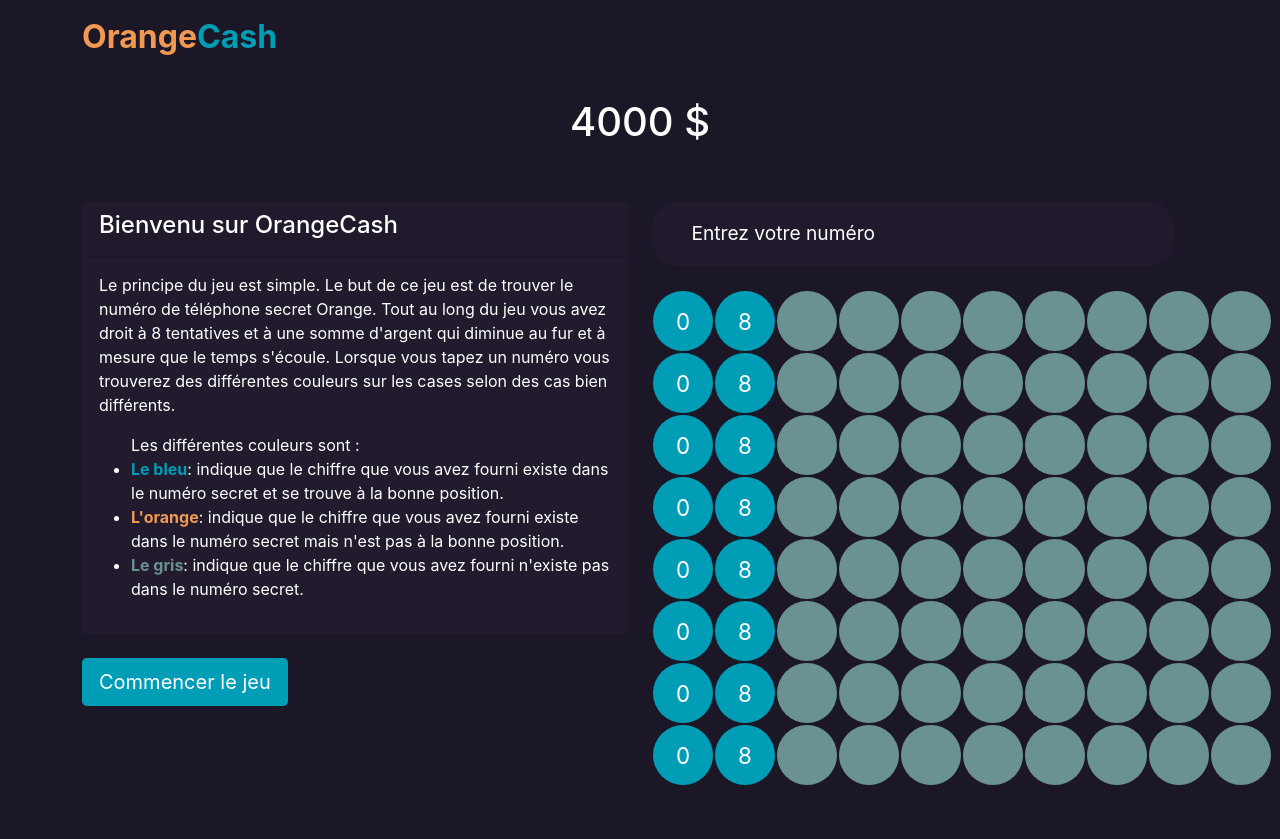
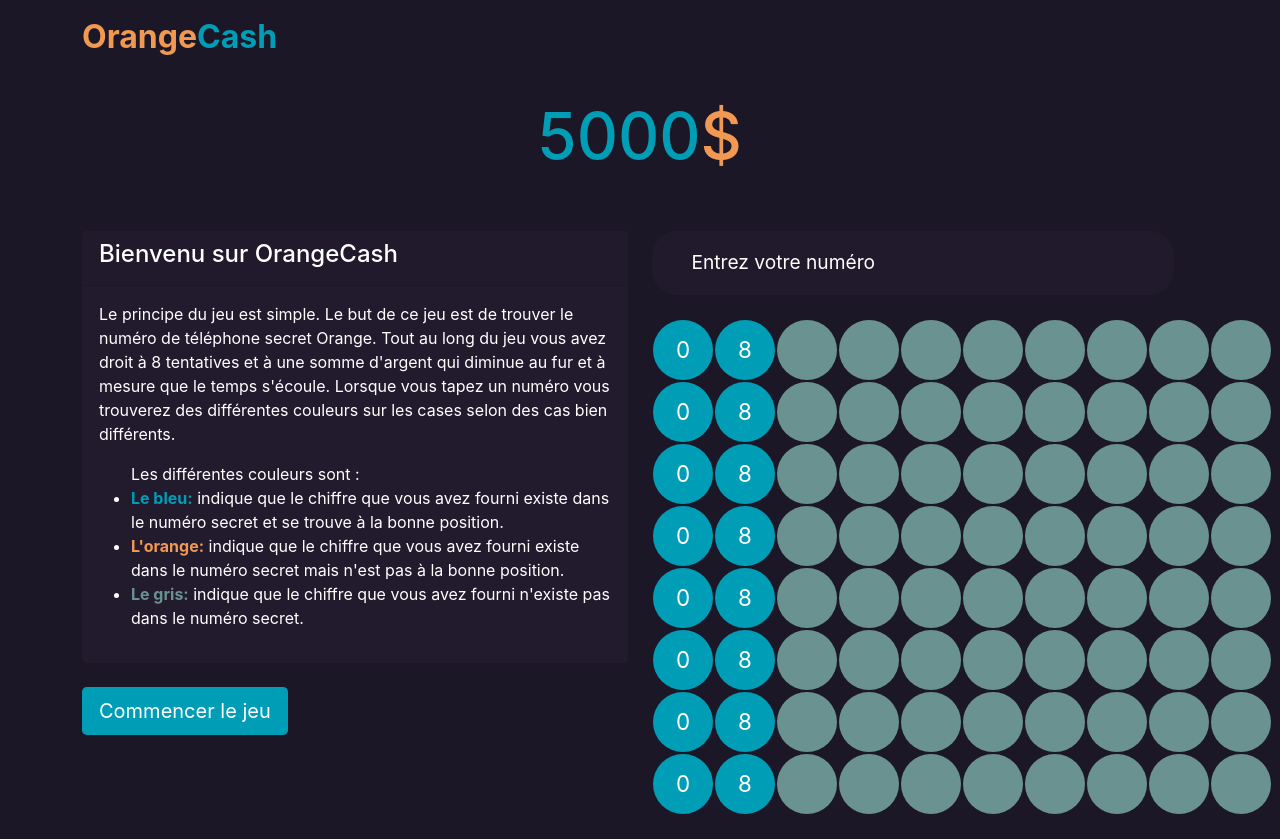
Before and after one commit to zulbil/orangecash, a React (Create React App) app: page / in a window 1280 px wide. Before the commit the page ends 810 px from the top, so only its background shows below. Built offline with nearby package versions, Linux system fonts and the light colour scheme.

Commit message:
correction

```diff
--- a/src/App.css
+++ b/src/App.css
@@ -75,3 +75,5 @@
   opacity: 1;
   cursor: not-allowed;
 }
+
+.amount { font-size: 4em; }
--- a/src/App.js
+++ b/src/App.js
@@ -5,8 +5,8 @@
 function App() {
   return (
     <div className="App">
-		<Header />
-		<Content />
+      <Header />
+      <Content />
     </div>
   );
 }
--- a/src/components/Content/Content.js
+++ b/src/components/Content/Content.js
@@ -1,45 +1,61 @@
 import Grid from './../Grid/Grid'
 import AddNumber from './../AddNumber'
 import { InitialGridItems } from './../Grid/initialGridItems'
-import { useState } from 'react'
+import { useState, useRef, useEffect } from 'react'
 import { helper } from './../../helpers'
 
 const Content = () => {
 
 	const [counter, setCounter]							=	useState(0)
-	const [amount, setAmount]							=	useState(4000)
+	const [amount, setAmount]							=	useState(5000)
 	const [start, setStart]								=	useState(false)
+	const [winGame, setWinGame]							=	useState(false)
 	const [phoneNumbers, setPhoneNumbers] 				= 	useState(InitialGridItems)
 	const [secretPhoneNumber]							=	useState(helper.initSecretPhoneNumber())
+	const amountRef 									= 	useRef(0)
+
+
+	amountRef.current 	= amount
 
 	const submitPhoneNumber  =	(phoneNumber) => {
-		if (counter < 7) {
+		setCounter(counter+1)
 		const newPhoneNumber	=	helper.checkNumber(phoneNumber,secretPhoneNumber)
 		const gridNumber 		= 	phoneNumbers
 		gridNumber[counter] 	= 	newPhoneNumber
 		setPhoneNumbers(gridNumber)
-			setCounter(counter+1)
+		checkResult(newPhoneNumber)
+	}
+
+	const checkResult = (newPhoneNumber) => {
+		if (counter < 7) {
+			if(helper.checkIfPhoneNumberIsFound(newPhoneNumber)) {
+				alert('Numéro trouvé!!!');
+			}
 		} else {
 			alert('Votre partie est terminé !!!')
 		}
 	}
 
-	const startGame = (e) =>  {
-		e.preventDefault()
-		setStart(!start)
+	const startGame = () =>  {
+		setStart(true)
 		changeAmount()
 	}
 
 	const changeAmount = () => {
 		setInterval(function () {
-			setAmount(amount-50)
+			setAmount(amountRef.current-50)
 		}, 1000)
 	}
+
+	useEffect(() => {
+		console.log(counter);
+	}, [counter])
+
 
     return (
 		<div className="container main-content">
 			<div className="row justify-content-around">
-                <h1 className="text-center"><span className="montant">{amount}</span> <span>$</span></h1>
+				<h1 className="text-center amount"><span className="text-right-position">{amount}</span><span className="text-wrong-position">$</span></h1>
 			</div>
 			<div className="row mt-5">
 				<div className="col-lg-6">
@@ -55,19 +71,19 @@
 							<ul>
 								Les différentes couleurs sont :
 								<li>
-								<strong className="text-right-position">Le bleu</strong>: indique que le chiffre que vous avez fourni existe dans le numéro secret et se trouve à la bonne position.
+									<strong className="text-right-position">Le bleu:</strong> indique que le chiffre que vous avez fourni existe dans le numéro secret et se trouve à la bonne position.
 								</li>
 								<li>
-								<strong className="text-wrong-position">L'orange</strong>: indique que le chiffre que vous avez fourni existe dans le numéro secret mais n'est pas à la bonne position.
+									<strong className="text-wrong-position">L'orange:</strong> indique que le chiffre que vous avez fourni existe dans le numéro secret mais n'est pas à la bonne position.
 								</li>
 								<li>
-								<strong className="text-not-exist">Le gris</strong>:  indique que le chiffre que vous avez fourni n'existe pas dans le numéro secret.
+									<strong className="text-not-exist">Le gris:</strong> indique que le chiffre que vous avez fourni n'existe pas dans le numéro secret.
 								</li>
 							</ul>
 
 						</div>
 					</div>
-				<button className="btn btn-base btn-lg btn-start" onClick={startGame}>Commencer le jeu</button>
+					<button className="btn btn-base btn-lg btn-start" onClick={() => startGame()}>Commencer le jeu</button>
 				</div>
 				<div className="col-lg-6 row justify-content-center">
 					<AddNumber onAdd={submitPhoneNumber} start={start} />
--- a/src/helpers/index.js
+++ b/src/helpers/index.js
@@ -1,8 +1,8 @@
 export const helper = {
 
     initSecretPhoneNumber : function() {
-        const authorizePrefixNumber 	= 	['089','084','085']
-	    const prefixNumberIndex			=	Math.floor(Math.random() * authorizePrefixNumber.length)
+        const authorizePrefixNumber 	= 	['089','084','085', '080']
+	      const prefixNumberIndex			  =	  Math.floor(Math.random() * authorizePrefixNumber.length)
 
         return authorizePrefixNumber[prefixNumberIndex] + Math.floor(Math.random() * (9999999-1000000+1)+1000000)
     },
@@ -18,6 +18,17 @@
         });
 
         return occurence;
+    },
+
+    checkIfPhoneNumberIsFound: function (phoneNumber) {
+      const occurence = phoneNumber.map(function (item) {
+        return item.class;
+      });
+
+      if (this.checkOccurence("right-position", occurence) === occurence.length) {
+        return true
+      }
+      return false
     },
 
     checkNumber: function (number, reference) {
```
Also changed, not shown: src/components/Header/Header.js (+9 -2 lines), src/components/Modal/index.js (added, +16 -0 lines). Lines whose indentation alone changed are shown as unchanged.
